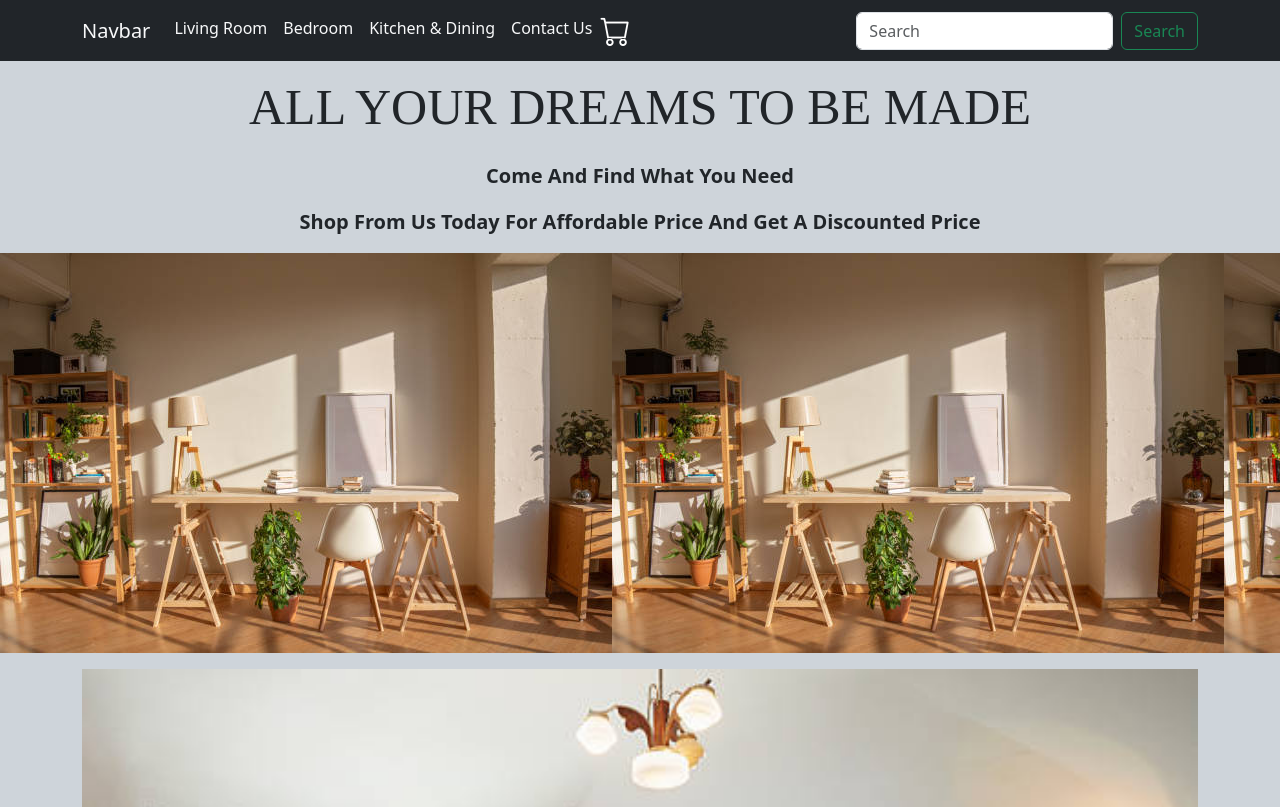
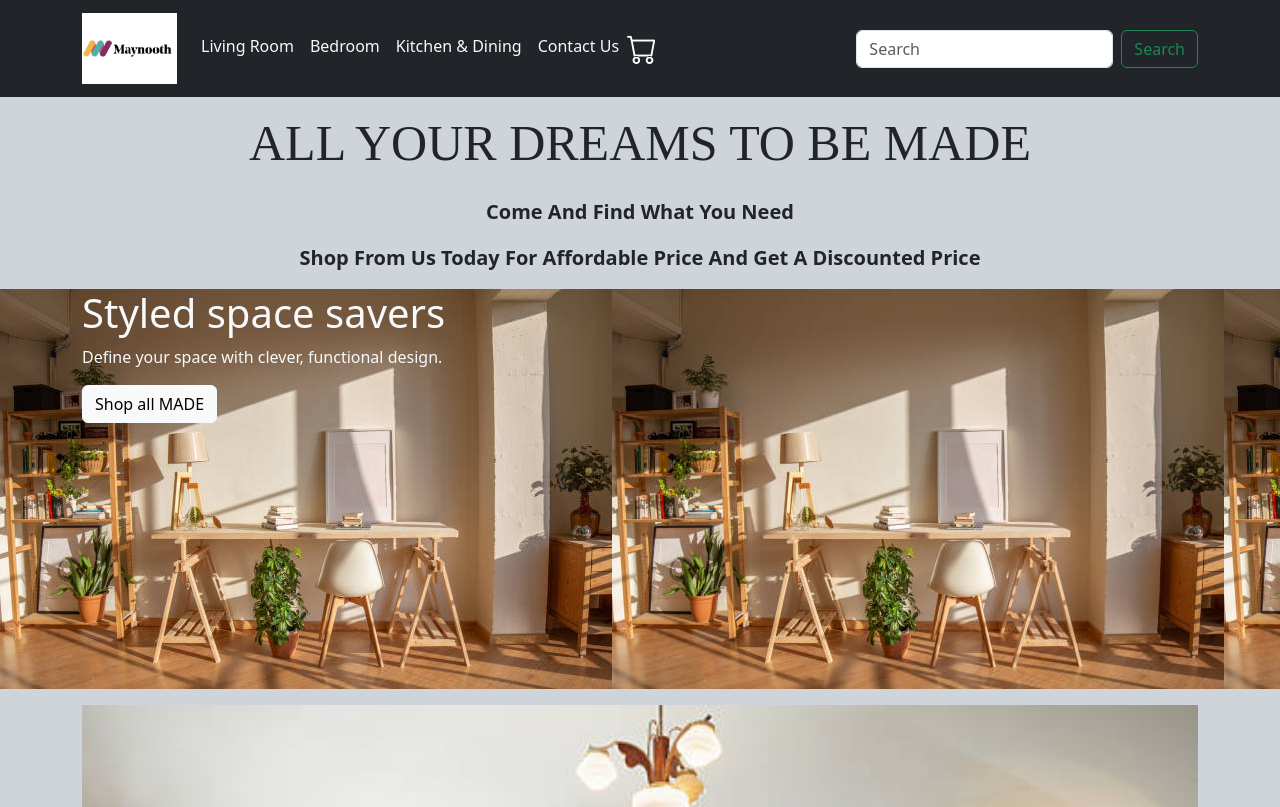
Before and after one commit to mikeisnotakid/mainwebsite, a plain HTML site: page index.html in a window 1280 px wide. Shown: the top 807 px of the page. Drawn offline with nearby package versions, Linux system fonts and the light colour scheme.

Commit message:
all commit

```diff
--- a/index.html
+++ b/index.html
@@ -22,7 +22,8 @@ nav bar -->
 <body class="bg-dark-subtle">
     <nav class="navbar navbar-expand-lg bg-dark text-light">
         <div class="container">
-            <a class="navbar-brand text-light" href="#">Navbar</a>
+            <a class="navbar-brand text-light" href="index.html"><img src="./images/mymainimg.png" class="logoimg "
+                    alt="logo"></a>
             <button class="navbar-toggler" type="button" data-bs-toggle="collapse"
                 data-bs-target="#navbarSupportedContent" aria-controls="navbarSupportedContent" aria-expanded="false"
                 aria-label="Toggle navigation">
@@ -67,7 +68,16 @@ nav bar -->
 
     </div>
 
-    <div class="bgimage"></div>
+    <div class="bgimage">
+        <div class="container">
+            <h1 class="text-light"> Styled space savers</h1>
+            <p class="text-light">Define your space with clever, functional design.</p>
+            <a href="#newinstores"> <button class="btn btn-light">Shop all MADE</button> </a>
+
+
+
+        </div>
+    </div>
 
 
 
--- a/styles.css
+++ b/styles.css
@@ -26,3 +26,13 @@
     height: 400px;
 
 }
+
+.logoimg {
+    width: 95px;
+    padding-top: -2px;
+    padding-bottom: -2px;
+    background-color: white;
+
+
+
+}
```
Also changed, not shown: images/download logo.png (added), images/download.png (added), images/mainmay.png (added), images/maylogo.png (added), images/mymainimg.png (added).
